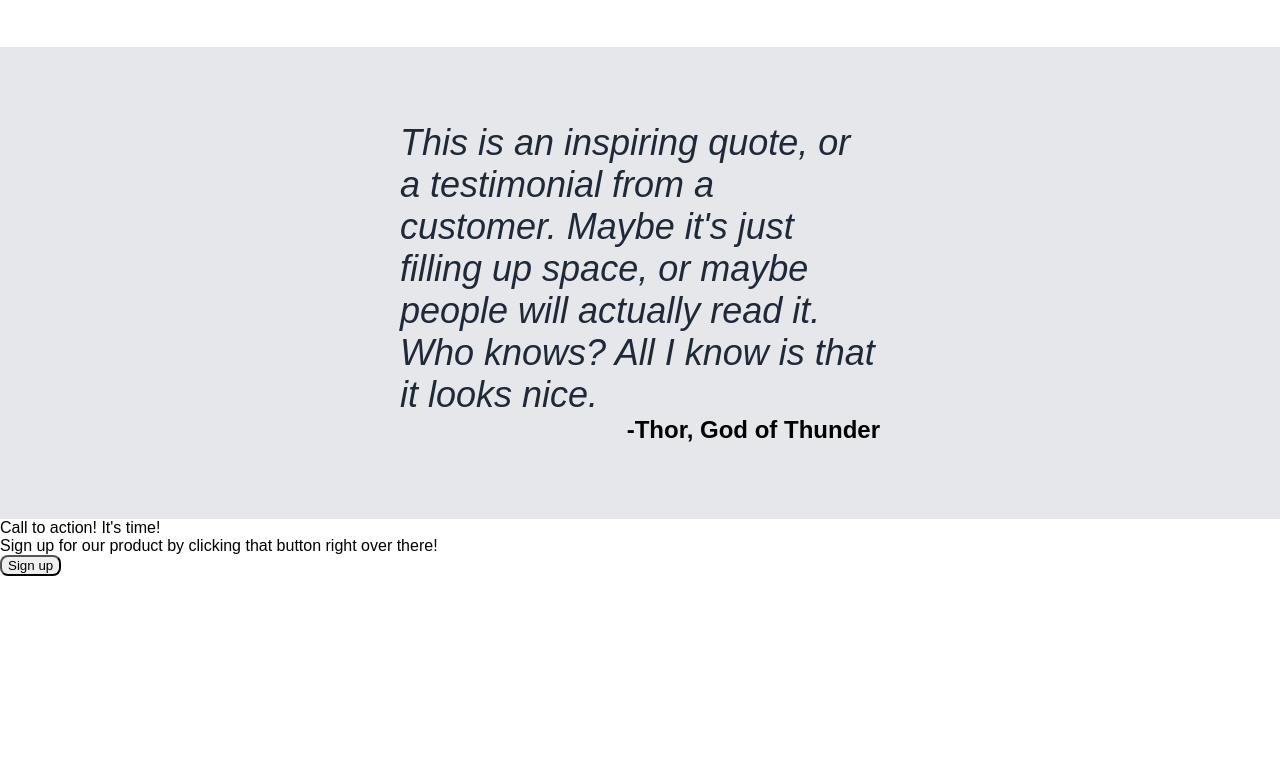
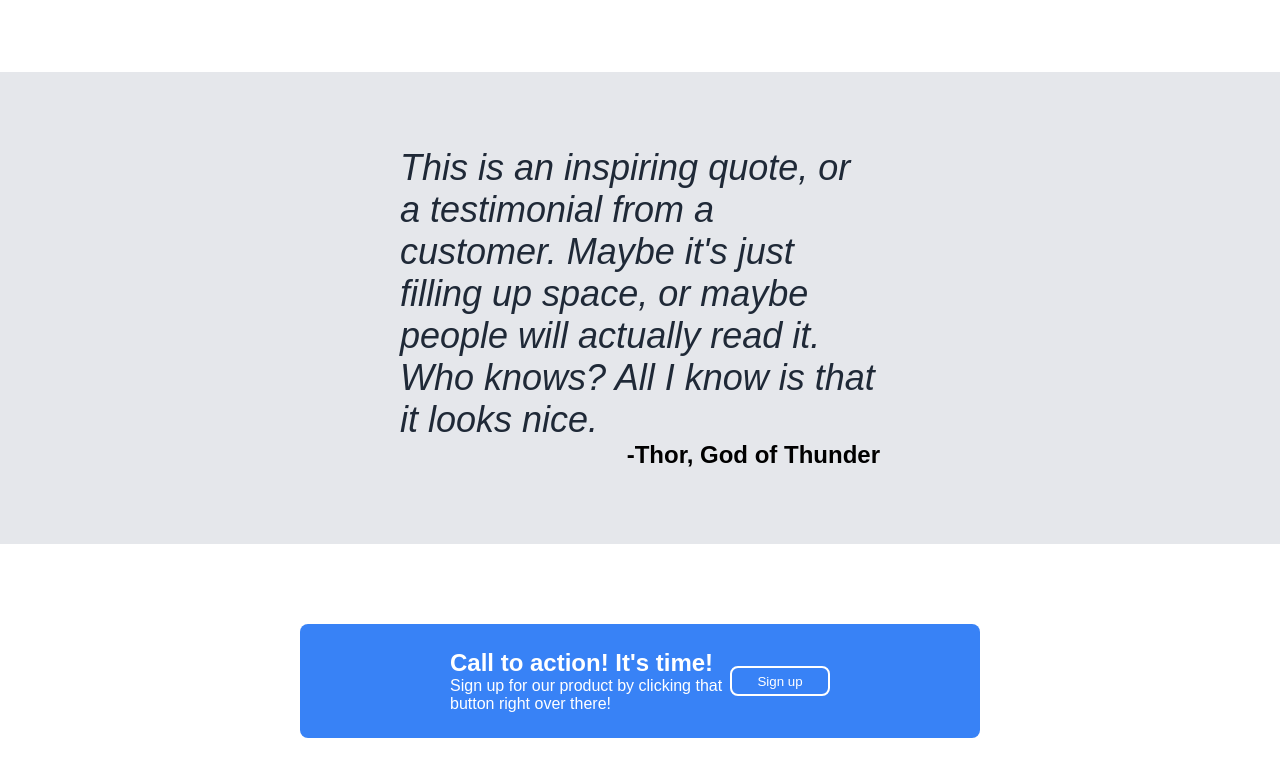
Before and after one commit to dealunas/landing-page, a plain HTML site: page index.html in a window 1280 px wide. Shown: the part 809-1586 px from the top of the page. Before the commit the page ends 1385 px from the top, so only its background shows below. Drawn offline with Linux system fonts and the light colour scheme.

Commit message:
Add CSS to call to action

```diff
--- a/index.html
+++ b/index.html
@@ -56,9 +56,13 @@
         </div>
 
         <div class="call">
-            <div class="call-title">Call to action! It's time!</div>
-            <div class="call-text">Sign up for our product by clicking that button right over there!</div>
-            <button class="call-sign">Sign up</button>
+            <div class="call-left">
+                <div class="call-title">Call to action! It's time!</div>
+                <div class="call-text">Sign up for our product by clicking that button right over there!</div>
+            </div>
+            <div class="call-right">
+                <button class="call-sign">Sign up</button>
+            </div>
         </div>
     </body>
 </html>
--- a/styles.css
+++ b/styles.css
@@ -85,7 +85,7 @@ button.blue-sign{
     font-weight:bolder;
     color:#1F2937;
     justify-content:center;
-    padding-bottom:25px;
+    padding-bottom:50px;
 }
 .info{
     display:flex;
@@ -121,3 +121,41 @@ button.blue-sign{
     font-size:24px;
     font-weight:bold;
 }
+
+.call{
+    display:flex;
+    padding:25px 150px;
+    margin:80px 300px;
+    border-radius:8px;
+    justify-content:space-between;
+    align-items:center;
+    background-color:#3882F6;
+}
+
+.call-left{
+    display:flex;
+    flex-direction:column;
+}
+
+.call-title{
+    font-size:24px;
+    color:white;
+    font-weight:bold;
+}
+
+.call-text{
+    color:white;
+}
+
+.call-right{
+    display:flex;
+}
+
+.call-sign{
+    background-color:#3882F6;
+    border-color:white;
+    border-style:solid;
+    color:white;
+    width:100px;
+    height:30px;
+}
```
